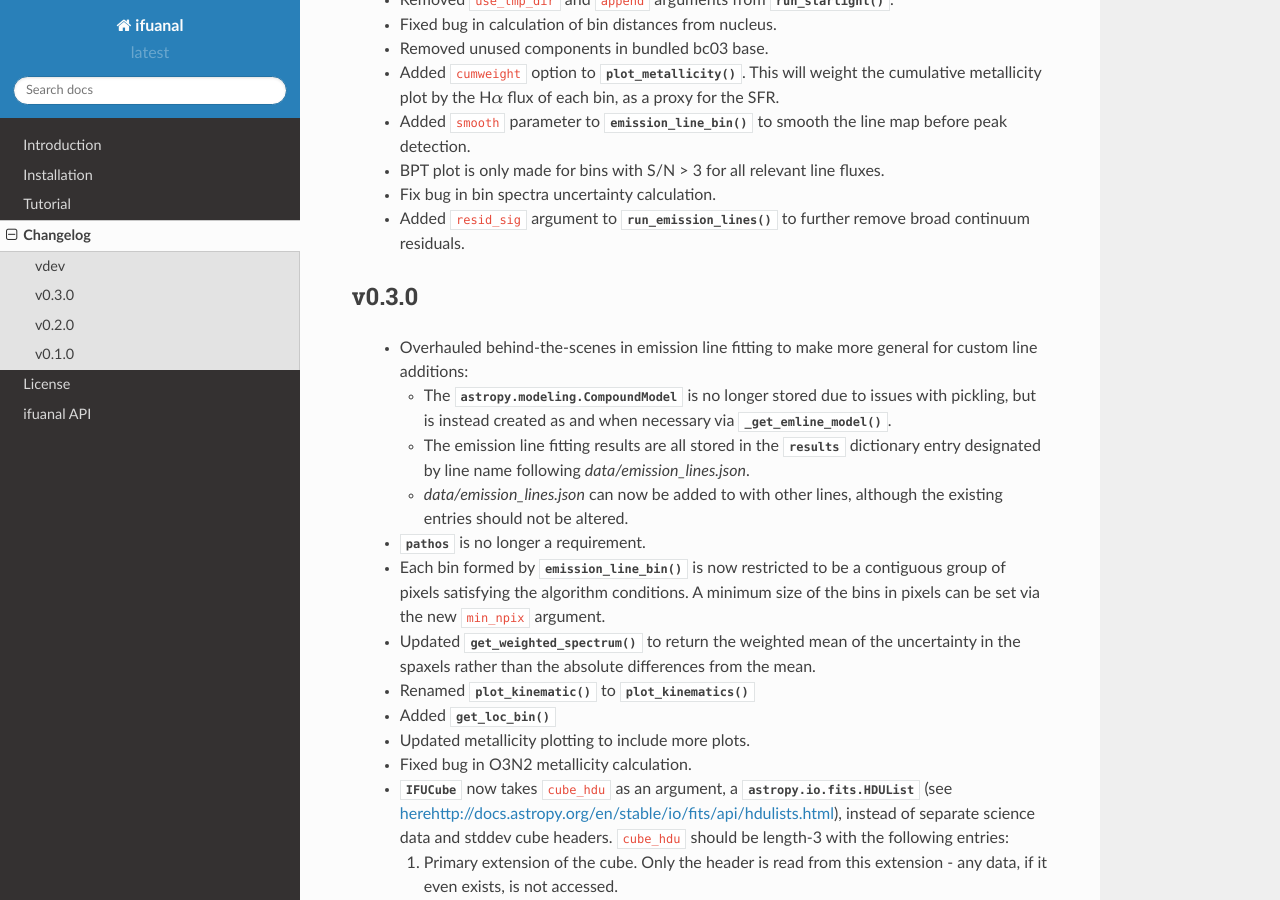
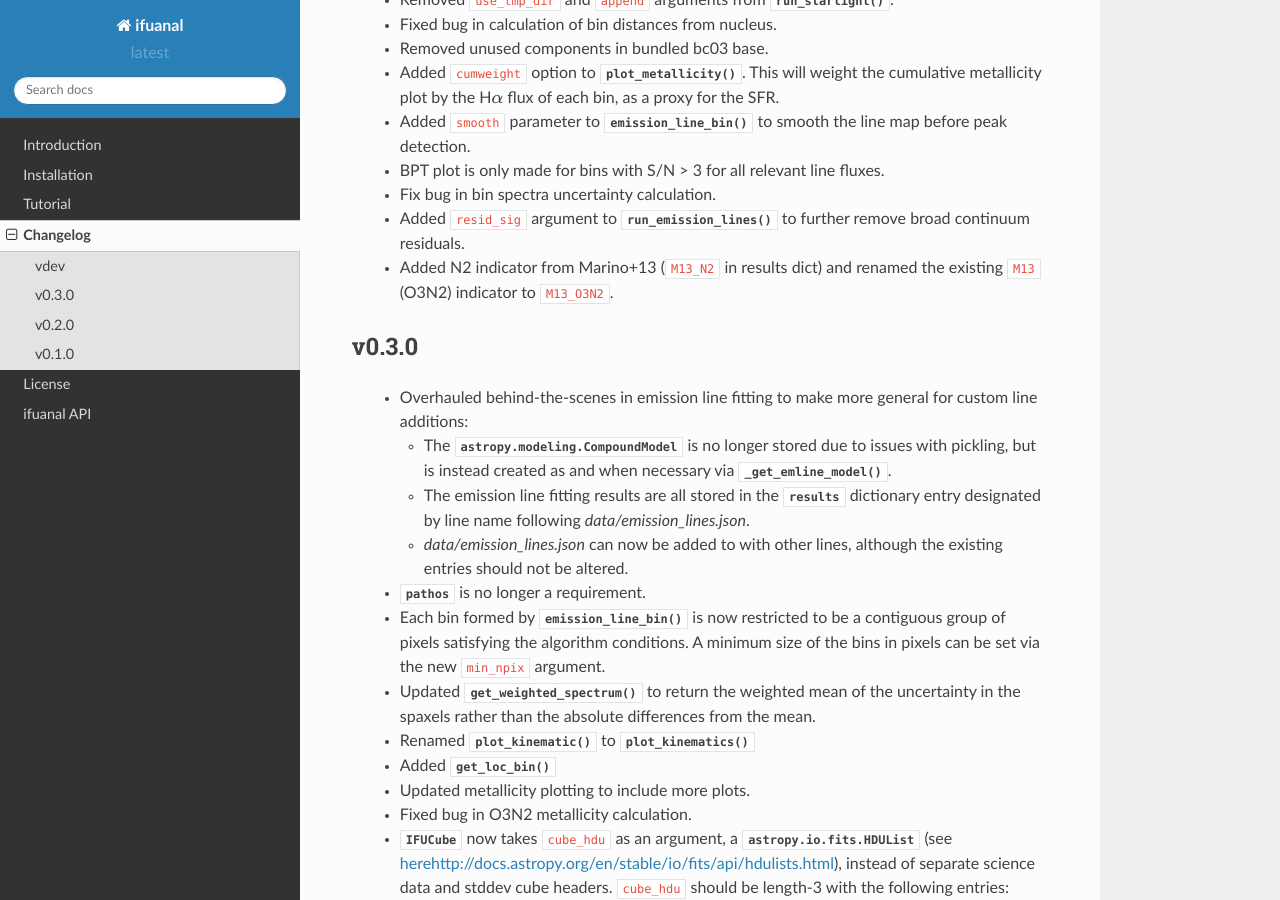
Before and after one commit to Lyalpha/ifuanal, a Sphinx documentation site: the page built from docs/changelog.rst, in a window 1280 px wide and 900 px high, scrolled down 914 px. Built offline with Sphinx 7.4.7 and the Read the Docs theme 2.0.0, drawn with Linux system fonts in a browser that asks for light colours.

Commit message:
Update changelog

```diff
--- a/docs/changelog.rst
+++ b/docs/changelog.rst
@@ -53,6 +53,8 @@ vdev
  * Fix bug in bin spectra uncertainty calculation.
  * Added ``resid_sig`` argument to :meth:`run_emission_lines` to further remove
    broad continuum residuals.
+ * Added N2 indicator from Marino+13 (``M13_N2`` in results dict) and renamed
+   the existing ``M13`` (O3N2) indicator to ``M13_O3N2``.
 
 v0.3.0
 ------
```
